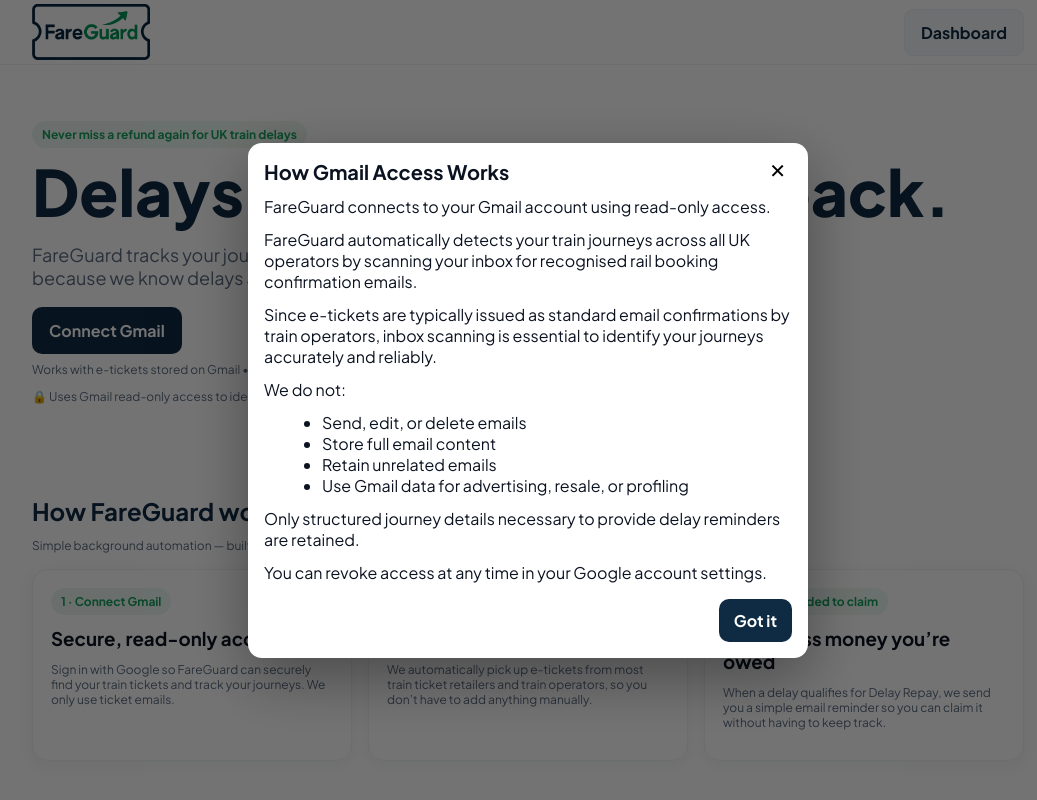
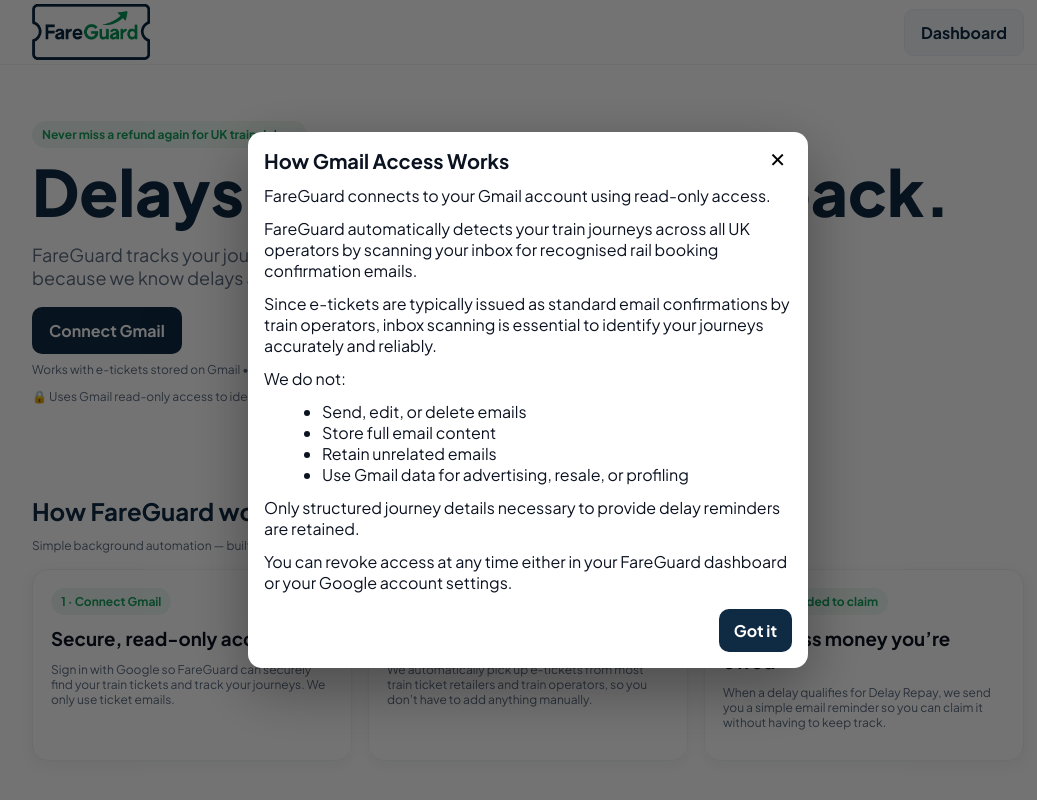
Before and after one commit to fareguard/fg-rail-pwa-starter, a Next.js app: page / in a window 1280 px wide. Both pictures are taken after a click on the button "Learn how it works.". Shown: the top 800 px of the page, without its empty margins (112-1149 px from the left). Built offline with nearby package versions, Linux system fonts and the light colour scheme; no server answers.

Commit message:
Update page.tsx

```diff
--- a/app/page.tsx
+++ b/app/page.tsx
@@ -122,7 +122,7 @@ export default function Home() {
                 Only structured journey details necessary to provide delay reminders are retained.
               </p>
 
-              <p style={{ margin: "12px 0" }}>You can revoke access at any time in your Google account settings.</p>
+              <p style={{ margin: "12px 0" }}>You can revoke access at any time either in your FareGuard dashboard or your Google account settings.</p>
             </div>
 
             <div style={{ display: "flex", justifyContent: "flex-end", marginTop: 16 }}>
```
